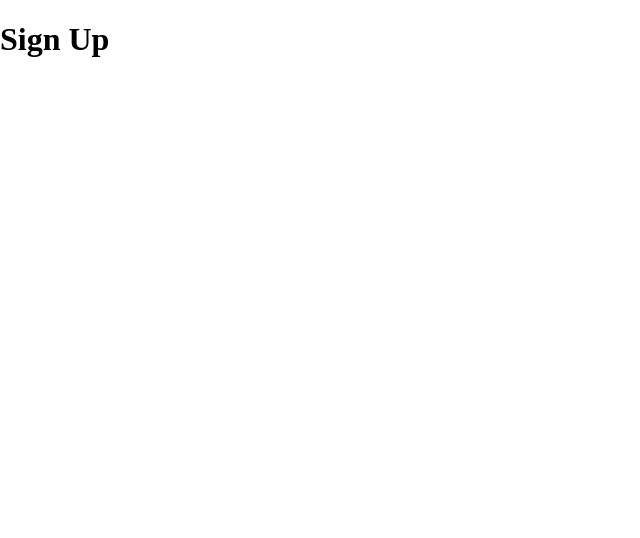
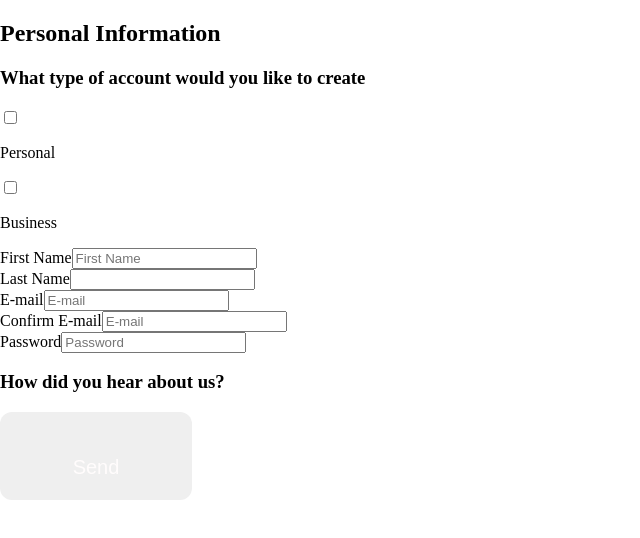
Before and after one commit to HyunjiiKim/listify, a React (Create React App) app: page /signup in a window 1280 px wide. Shown: the top 538 px of the page, without its empty margins (0-640 px from the left). Built offline with nearby package versions, Linux system fonts and the light colour scheme.

Commit message:
Create SignUp page

```diff
--- a/src/pages/SignUp/SignUp.js
+++ b/src/pages/SignUp/SignUp.js
@@ -1,7 +1,57 @@
+import React from "react";
+
+//import components
+import { InputRadio, InputTextLabel  } from "../../components/Input/Input";
+import Button from "../../components/Button/Button";
+
 const SignUp = () =>{
     return(
         <div>
-            <h1>Sign Up</h1>
+            <h2>Personal Information</h2>
+            <div>
+                <div className="SectionA">
+                    <h3>What type of account would you like to create</h3>
+                    <InputRadio
+                    label='Personal' />
+                    <InputRadio
+                    label='Business'/>
+                </div>
+                <div className="SectionB">
+                    <InputTextLabel
+                    label="First Name"
+                    placeholder="First Name"
+                    inputType="text"
+                    />
+                    <InputTextLabel
+                    label="Last Name"
+                    plceholder="Last Name"
+                    inputType="text"
+                    />
+                    <InputTextLabel
+                    label="E-mail"
+                    placeholder="E-mail"
+                    inputType="email"
+                    />
+                    <InputTextLabel
+                    label="Confirm E-mail"
+                    placeholder="E-mail"
+                    inputType="email"
+                    />
+                    <InputTextLabel
+                    label="Password"
+                    placeholder="Password"
+                    inputType="password"
+                    />
+                </div>
+                <div className="SectionC">
+                    <h3>How did you hear about us?</h3>
+                </div>
+            </div>
+            <Button
+                intent="primary"
+                size="small"
+                label="Send"
+            />
         </div>
 
     )
```
